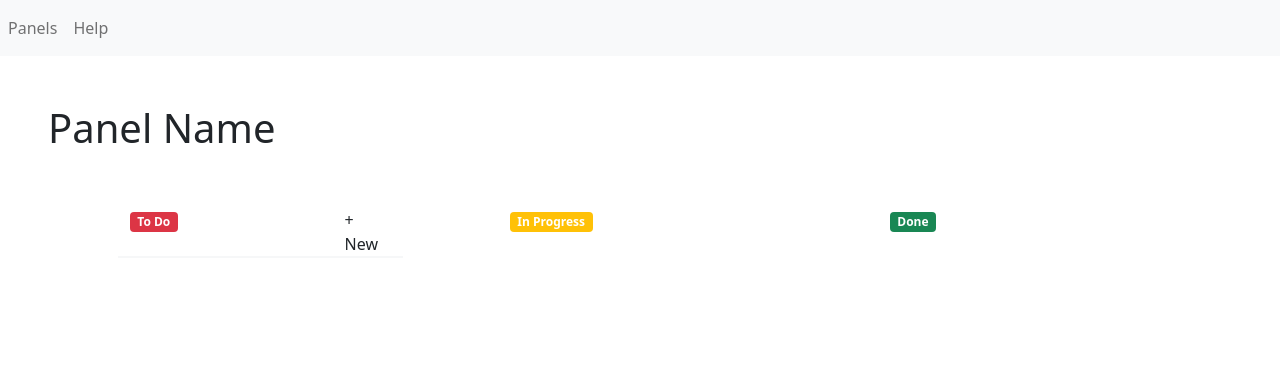
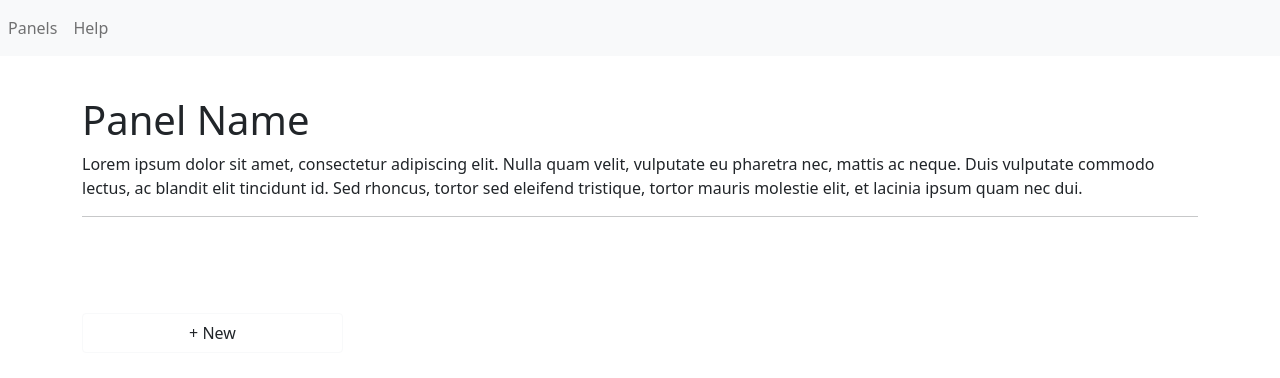
Before and after one commit to osanchezrei/TheVeloppers, a plain HTML site: page index.html in a window 1280 px wide. Drawn offline with nearby package versions, Linux system fonts and the light colour scheme.

Commit message:
Ficheros arreglados

```diff
--- a/index.html
+++ b/index.html
@@ -4,56 +4,48 @@
     <title>The Velopments "TO DO"</title>
     <meta charset="utf-8">
     <meta name="viewport" content="width=device-width, initial-scale=1">
-    <link href="styles/style-index.css" type="text/css" rel="stylesheet" >
-    <script src="bootstrap/js/bootstrap.bundel.min.js" crossorigin="anonymous"></script>
     <link rel="stylesheet" href="bootstrap/css/bootstrap.min.css" crossorigin="anonymous">
-    <link rel="stylesheet" href="bootstrap/css/bootstrap-theme.min.css" crossorigin="anonymous">
+    <link rel="stylesheet" href="https://cdn.jsdelivr.net/npm/bootstrap-icons@1.8.1/font/bootstrap-icons.css">
+    <link href="styles/style-panel-selection.css" type="text/css" rel="stylesheet" >
+    <script src="scripts/add-panel.js" defer></script>
   </head>
   <body>
     <!-- NAVIGATION MENU -->
-    <nav class="navbar navbar-expand-sm bg-light navbar-light">
+    <nav class="navbar navbar-expand-sm bg-light navbar-light fixed-top">
       <ul class="navbar-nav">
         <li class="nav-item">
-          <img id="profileImage">
+          <img>
         </li>
         <li class="nav-item">
           <a class="nav-link" href="#">Panels</a>
         </li>
         <li class="nav-item">
           <a class="nav-link" href="#">Help</a>
-        </li>
+        <!-- </li> -->
       </ul>
     </nav>
-    <h1 class="p-5 "> Panel Name </h1>
     <!-- todo list-->
-    <div class="container">
+    <div class="container h-100">
+      <h1 class="col-3 mt-5 pt-5 mb-2">Panel Name</h1>
+      <div class="w-100">
+        Lorem ipsum dolor sit amet, consectetur adipiscing elit.
+        Nulla quam velit, vulputate eu pharetra nec,
+        mattis ac neque. Duis vulputate commodo lectus, ac blandit
+        elit tincidunt id. Sed rhoncus, tortor sed eleifend tristique,
+        tortor mauris molestie elit, et lacinia ipsum quam nec dui.
+      </div>
+      <hr>
       <!-- COLUMNAS -->
-      <div class="row justify-content-around">
-        <!-- PRIMERA COLUMNA -->
-        <div class="col-3">
-          <div class="row">
-            <div class="col">
-              <span class="badge bg-danger">
-                To Do
-                </span>
-            </div>
-            <div class="col offset-md-6">
-              + New
+      <div id="columns" class="row mt-5 h-100">
+        <!-- NEW  BUTTON -->
+        <div class="col-3 pt-5">
+          <div id="new" class="w-auto h-100 card border-light">
+            <div class="h-100 d-flex align-items-center justify-content-center">
+              <a class="display-6 btn btn-primary-outline stretched-link">+ New</a>
             </div>
           </div>
-          <div class="row">
-            <hr class="bg-danger border-2 border-bottom">
-          </div>
         </div>
-        <!-- FIN PRIMERA COLUMNA -->
-         <!-- SEGUNDA COLUMNA -->
-        <div class="col-3">
-          <span class="badge bg-warning">In Progress</span>
-        </div>
-        <div class="col-3">
-          <span class="badge bg-success">Done</span>
-
-        </div>
+        <!-- END NEW BUTTON -->
       </div>
     </div>
   </body>
--- a/scripts/add-panel.js
+++ b/scripts/add-panel.js
@@ -1,6 +1,12 @@
-//Agrega un panel nuevo (falta pasar por parametro valores titulo, descripción, imagen)
-//
-document.getElementById("new").onclick = function addPanel(){
+
+document.getElementById("new").onclick = function launchModal(){
+    alert("De momento ponemos esto");
+    addPanel(); //Por aquí entrarán los valores que se recojan del formulario
+}
+
+//Agrega un panel nuevo (falta pasar por parametro valores titulo, descripción, imagen, panelID)
+//Se lanza desde Modal
+function addPanel(){
     //Creamos los elementos de cada card
     const element = document.getElementById('columns');
     const col = document.createElement("div");
@@ -41,6 +47,8 @@ document.getElementById("new").onclick = function addPanel(){
     element.insertBefore(col, element.firstElementChild);
 }
 
+
+
         // <div class="col-3">
         //   <div class="card w-auto h-100">
         //     <img src="img/placeholder-image.png" class="card-img-top" alt="thumbnail">
```
